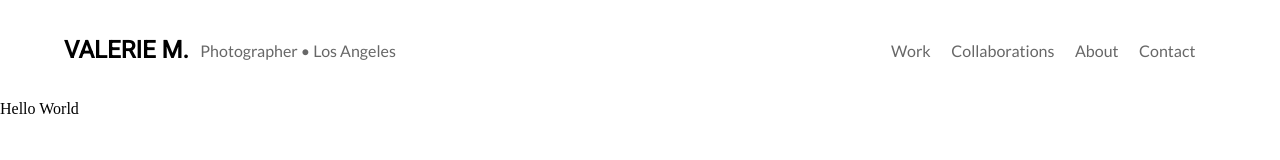
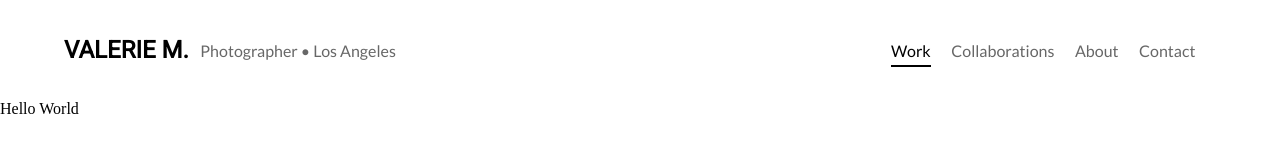
Before and after one commit to jlaluces123/Val-Portfolio, a React (Create React App) app in the folder client/: page / in a window 1280 px wide. Shown: the top 160 px of the page. Built offline with nearby package versions, Linux system fonts and the light colour scheme.

Commit message:
Navigation Functionality: The corresponding nav button displays black based on the page location matching the button's location

```diff
--- a/client/src/App.js
+++ b/client/src/App.js
@@ -13,19 +13,48 @@ import Footer from "./components/Footer/index.js";
 class App extends React.Component {
   state = {
     visible: false,
+    work: false,
+    collab: false,
+    about: false,
+    contact: false,
   };
+
+  componentDidMount() {
+    this.readPage();
+  }
 
   handleMenu = (e) => {
     e.preventDefault();
     this.setState({ visible: !this.state.visible });
+  };
+
+  componentDidUpdate(prevState) {
+    console.log("update occurred");
   }
+
+  readPage = () => {
+    let currentPage = window.location.pathname;
+
+    if (currentPage === "/") {
+      this.setState({ work: true });
+    } else if (currentPage === "/collaborations") {
+      this.setState({ collab: true });
+    };
+  };
 
   render() {
     return (
       <div className="App">
         <header className="App-header">
           {/* Navigation here */}
-          <Navigation handleMenu = {this.handleMenu} visible = {this.state.visible} />
+          <Navigation
+            handleMenu = {this.handleMenu}
+            visible = {this.state.visible}
+            work = {this.state.work}
+            collab = {this.state.collab}
+            about = {this.state.about}
+            contact = {this.state.contact}
+          />
         </header>
 
         <main>
--- a/client/src/components/Navigation/index.js
+++ b/client/src/components/Navigation/index.js
@@ -5,6 +5,8 @@ import "./navigation.css";
 import { NavLink } from "react-router-dom";
 
 const Navigation = (props) => {
+  console.log(window.location.pathname === "/"); //yields: "/js" (where snippets run)
+
 
   return (
     <div className="navigation">
@@ -20,10 +22,10 @@ const Navigation = (props) => {
         */}
         <span onClick = {props.handleMenu} className = {props.visible ? "close" : "nav__menu"}>&#9776;</span>
         <nav className = {props.visible ? "hidden__menu" : "menu"}>
-          <li><NavLink className = "nav__link" exact to = "/">Work</NavLink></li>
-          <li><NavLink className = "nav__link" to = "/collaborations">Collaborations</NavLink></li>
-          <li><NavLink className = "nav__link" to = "/about">About</NavLink></li>
-          <li><NavLink className = "nav__link" to = "/contact">Contact</NavLink></li>
+          <li><NavLink className = {props.work ? "nav__link current__page" : "nav__link"} exact to = "/">Work</NavLink></li>
+          <li><NavLink className = {props.collab ? "nav__link current__page" : "nav__link"} to = "/collaborations">Collaborations</NavLink></li>
+          <li><NavLink className = {props.about ? "nav__link current__page" : "nav__link"} to = "/about">About</NavLink></li>
+          <li><NavLink className = {props.contact ? "nav__link current__page" : "nav__link"} to = "/contact">Contact</NavLink></li>
         </nav>
       </div>
     </div>
--- a/client/src/components/Navigation/navigation.css
+++ b/client/src/components/Navigation/navigation.css
@@ -106,6 +106,12 @@ li {
   color: black;
 }
 
+.current__page {
+  color: black;
+  border-bottom: 2px solid black;
+  padding-bottom: 5px;
+}
+
 /*
   ##Device = Tablets, Ipads (portrait)
   ##Screen = B/w 768px to 1024px
```
